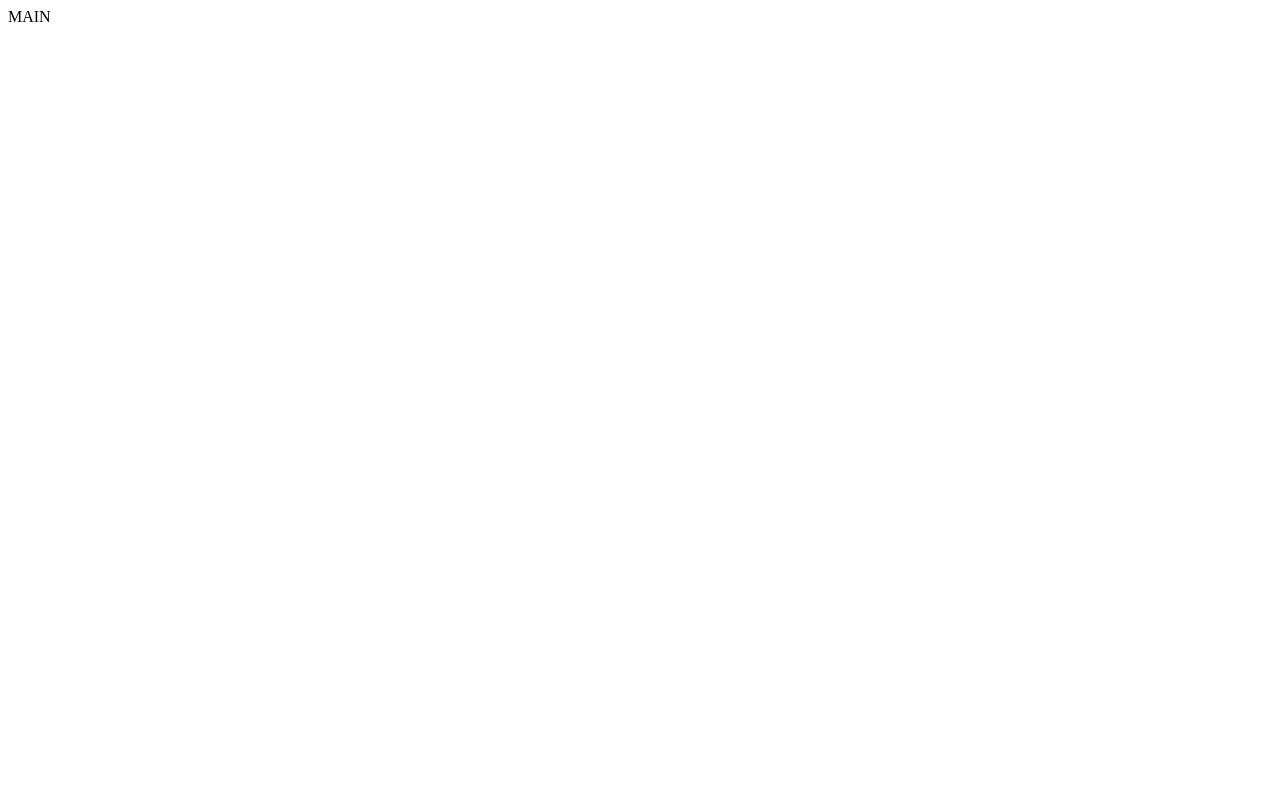
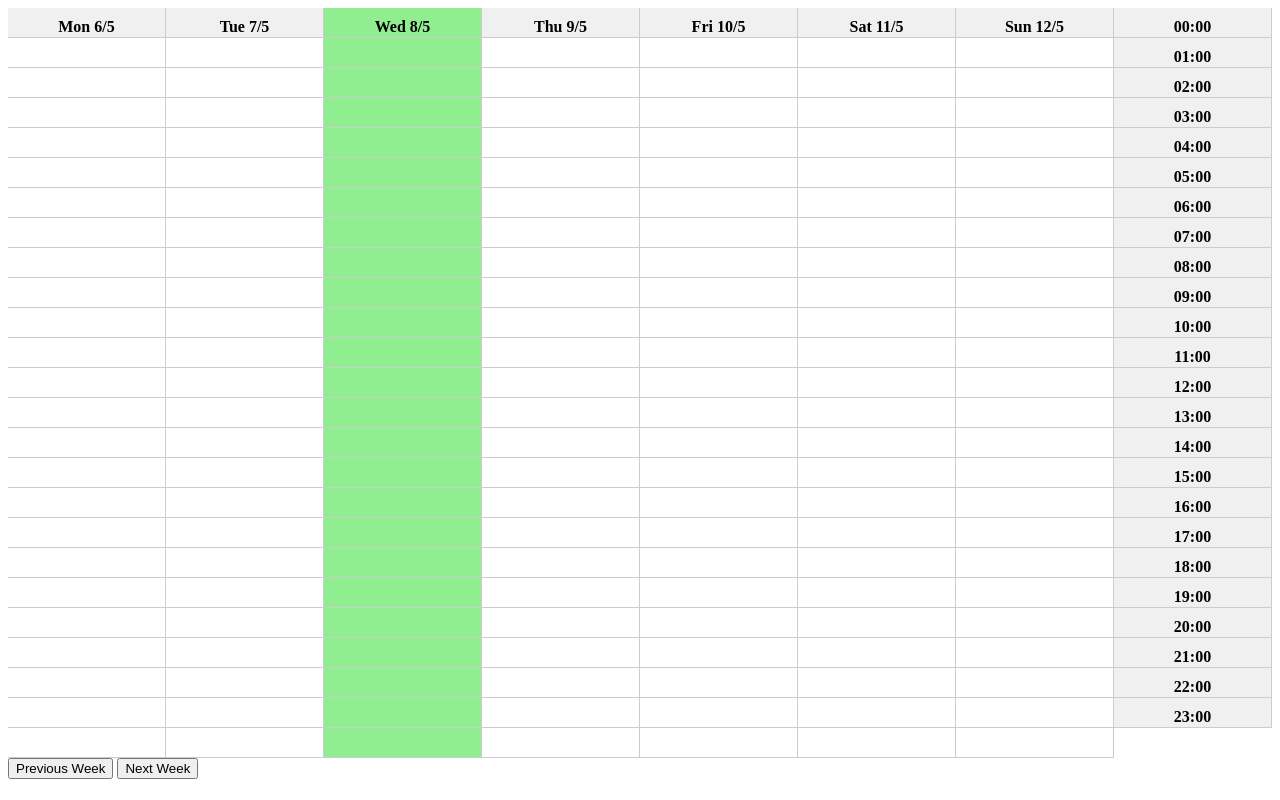
Before and after one commit to Thijs-Dery/Project-Trends-II, a website: page public/main.html in a window 1280 px wide. Drawn offline with Linux system fonts and the light colour scheme.

Commit message:
Calendar

```diff
--- a/package.json
+++ b/package.json
@@ -10,6 +10,8 @@
   "author": "",
   "license": "ISC",
   "dependencies": {
+    "@fullcalendar/core": "^6.1.11",
+    "@fullcalendar/daygrid": "^6.1.11",
     "bcrypt": "^5.1.1",
     "express": "^4.19.2",
     "mongoose": "^8.3.2"
--- a/public/main.html
+++ b/public/main.html
@@ -3,9 +3,19 @@
 <head>
     <meta charset="UTF-8">
     <meta name="viewport" content="width=device-width, initial-scale=1.0">
-    <title>Document</title>
+    <title>Weekly Calendar</title>
+    <link rel="stylesheet" href="styles/main.css">
 </head>
 <body>
-    MAIN
+    <div id="calendar" class="calendar">
+        <div class="hour-column">
+            <div class="hour-column-wrapper"></div>
+        </div>
+    </div>
+
+    <button id="prev-week">Previous Week</button>
+    <button id="next-week">Next Week</button>
+
+    <script src="scripts/main.js"></script>
 </body>
 </html>
--- a/public/scripts/main.js
+++ b/public/scripts/main.js
@@ -0,0 +1,58 @@
+document.addEventListener('DOMContentLoaded', function() {
+    const calendarEl = document.getElementById('calendar');
+    const currentDate = new Date(); // Get current date
+
+    renderWeek(calendarEl, currentDate);
+
+    document.getElementById('prev-week').addEventListener('click', function() {
+        currentDate.setDate(currentDate.getDate() - 7); // Move back by one week
+        renderWeek(calendarEl, currentDate);
+    });
+
+    document.getElementById('next-week').addEventListener('click', function() {
+        currentDate.setDate(currentDate.getDate() + 7); // Move forward by one week
+        renderWeek(calendarEl, currentDate);
+    });
+});
+
+function renderWeek(calendarEl, currentDate) {
+    calendarEl.innerHTML = ''; // Clear previous content
+
+    const weekStart = new Date(currentDate);
+    // Adjust the start of the week to the previous Monday
+    weekStart.setDate(currentDate.getDate() - currentDate.getDay() + (currentDate.getDay() === 0 ? -6 : 1));
+    const weekEnd = new Date(weekStart);
+    weekEnd.setDate(weekEnd.getDate() + 6); // Get end of the week
+
+    const days = ['Mon', 'Tue', 'Wed', 'Thu', 'Fri', 'Sat', 'Sun'];
+
+    // Create day names row with dates
+    for (let i = 0; i < 7; i++) {
+        const dayCell = document.createElement('div');
+        dayCell.classList.add('day-cell');
+        dayCell.textContent = days[i] + ' ' + (weekStart.getDate() + i) + '/' + (weekStart.getMonth() + 1);
+        if (currentDate.getDate() === weekStart.getDate() + i) {
+            dayCell.classList.add('current-day');
+        }
+        calendarEl.appendChild(dayCell);
+    }
+
+    // Create hour names column
+    const hourNames = ['00:00', '01:00', '02:00', '03:00', '04:00', '05:00', '06:00', '07:00', '08:00', '09:00', '10:00', '11:00', '12:00', '13:00', '14:00', '15:00', '16:00', '17:00', '18:00', '19:00', '20:00', '21:00', '22:00', '23:00'];
+    for (let i = 0; i < 24; i++) {
+        const hourCell = document.createElement('div');
+        hourCell.classList.add('hour-cell');
+        hourCell.textContent = hourNames[i];
+        calendarEl.appendChild(hourCell);
+
+        // Create empty cells for each hour
+        for (let j = 0; j < 7; j++) {
+            const emptyCell = document.createElement('div');
+            emptyCell.classList.add('empty-cell');
+            if (currentDate.getDate() === weekStart.getDate() + j) {
+                emptyCell.classList.add('current-day');
+            }
+            calendarEl.appendChild(emptyCell);
+        }
+    }
+}
--- /dev/null
+++ b/public/styles/index.css
@@ -0,0 +1,92 @@
+@import url(https://fonts.googleapis.com/css2?family=Roboto:ital,wght);
+
+body {
+    font-family: Arial, sans-serif;
+    margin: 0;
+    padding: 0;
+    background-color: #000;
+    color: #fff;
+
+}
+
+h1 {
+    font-family: Verdana, sans-serif;
+
+    font-size: 32px;
+
+    color: #fff;
+
+    text-align: center;
+
+    margin-top: 20vh;
+
+    transform: translateY(-50%);
+
+}
+
+
+form {
+    max-width: 300px;
+    margin: 20px auto;
+    background-color: #000;
+    color: #fff;
+    padding: 20px;
+    border-radius: 8px;
+    box-shadow: 0 0 10px rgba(0, 0, 0, 0.1);
+}
+
+label {
+    display: block;
+    margin-bottom: 5px;
+}
+
+input[type="text"],
+input[type="password"],
+button[type="submit"] {
+    width: 100%;
+    padding: 10px;
+    margin-bottom: 15px;
+    border: 1px solid #ccc;
+    border-radius: 4px;
+    box-sizing: border-box;
+    background-color: #fff;
+    color: #000;
+}
+
+button[type="submit"] {
+    background-color: #4CAF50;
+    color: #fff;
+    border: none;
+    cursor: pointer;
+}
+
+button[type="submit"]:hover {
+    background-color: #45a049;
+}
+
+p {
+    margin-top: 15px;
+}
+
+a {
+    color: #4CAF50;
+    text-decoration: none;
+}
+
+a:hover {
+    text-decoration: underline;
+}
+
+/* Mediaquery voor mobiele lay-out */
+@media only screen and (max-width: 600px) {
+    form {
+        width: 90%;
+        padding: 15px;
+    }
+
+    input[type="text"],
+    input[type="password"],
+    button[type="submit"] {
+        padding: 8px;
+    }
+}
--- a/public/styles/main.css
+++ b/public/styles/main.css
@@ -1,92 +1,37 @@
-@import url(https://fonts.googleapis.com/css2?family=Roboto:ital,wght);
-
-body {
-    font-family: Arial, sans-serif;
-    margin: 0;
-    padding: 0;
-    background-color: #000;
-    color: #fff;
-
+.calendar {
+    display: grid;
+    grid-template-columns: repeat(8, 1fr);
+    grid-template-rows: repeat(25, 30px);
 }
 
-h1 {
-    font-family: Verdana, sans-serif;
-
-    font-size: 32px;
-
-    color: #fff;
-
+.day-cell {
+    border-right: 1px solid #ccc;
+    border-bottom: 1px solid #ccc;
+    padding: 10px;
+    margin: 0;
+    font-weight: bold;
     text-align: center;
-
-    margin-top: 20vh;
-
-    transform: translateY(-50%);
-
+    background-color: #f0f0f0; /* Light gray */
 }
 
-
-form {
-    max-width: 300px;
-    margin: 20px auto;
-    background-color: #000;
-    color: #fff;
-    padding: 20px;
-    border-radius: 8px;
-    box-shadow: 0 0 10px rgba(0, 0, 0, 0.1);
+.hour-cell {
+    border-right: 1px solid #ccc;
+    border-bottom: 1px solid #ccc;
+    padding: 10px;
+    margin: 0;
+    font-weight: bold;
+    text-align: center;
+    background-color: #f0f0f0; /* Light gray */
 }
 
-label {
-    display: block;
-    margin-bottom: 5px;
+.empty-cell {
+    border-right: 1px solid #ccc;
+    border-bottom: 1px solid #ccc;
+    padding: 10px;
+    margin: 0;
+    text-align: center;
 }
 
-input[type="text"],
-input[type="password"],
-button[type="submit"] {
-    width: 100%;
-    padding: 10px;
-    margin-bottom: 15px;
-    border: 1px solid #ccc;
-    border-radius: 4px;
-    box-sizing: border-box;
-    background-color: #fff;
-    color: #000;
+.current-day {
+    background-color: lightgreen; /* Green */
 }
-
-button[type="submit"] {
-    background-color: #4CAF50;
-    color: #fff;
-    border: none;
-    cursor: pointer;
-}
-
-button[type="submit"]:hover {
-    background-color: #45a049;
-}
-
-p {
-    margin-top: 15px;
-}
-
-a {
-    color: #4CAF50;
-    text-decoration: none;
-}
-
-a:hover {
-    text-decoration: underline;
-}
-
-/* Mediaquery voor mobiele lay-out */
-@media only screen and (max-width: 600px) {
-    form {
-        width: 90%;
-        padding: 15px;
-    }
-
-    input[type="text"],
-    input[type="password"],
-    button[type="submit"] {
-        padding: 8px;
-    }
-}
```
Also changed, not shown: app.js (+70 -0 lines), public/index.html (+3 -1 lines), 1 other file.
